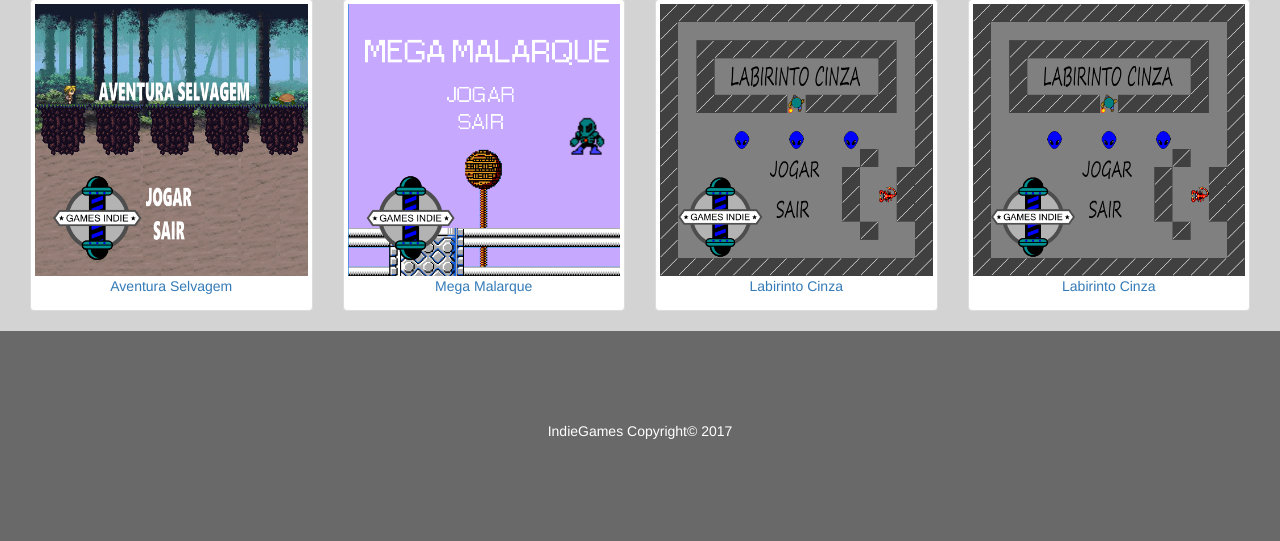
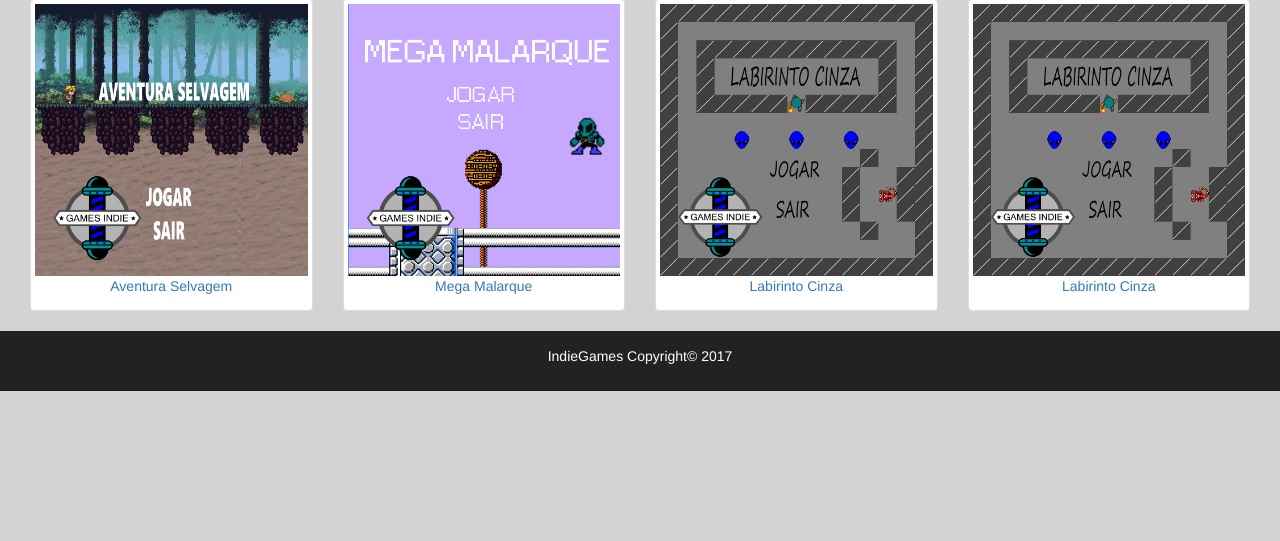
Before and after one commit to isperLucas/indiegames, a PHP site: page / in a window 1280 px wide. Shown: the part 588-1129 px from the top of the page. After the commit the page ends 979 px from the top, so only its background shows below. Run offline with PHP 8.4, Linux system fonts and the light colour scheme; some libraries are stand-ins or nearby versions.

Commit message:
Update styles.css

```diff
--- a/css/styles.css
+++ b/css/styles.css
@@ -107,8 +107,8 @@ body {
     -webkit-border-radius:0 !important;
 }
 
-footer{
-    background-color: #696969 ;
-    line-height: 200px;
-    color: white;
+ footer {
+	background-color: #222222;
+	color: white;
+	padding: 15px;
 }
```
